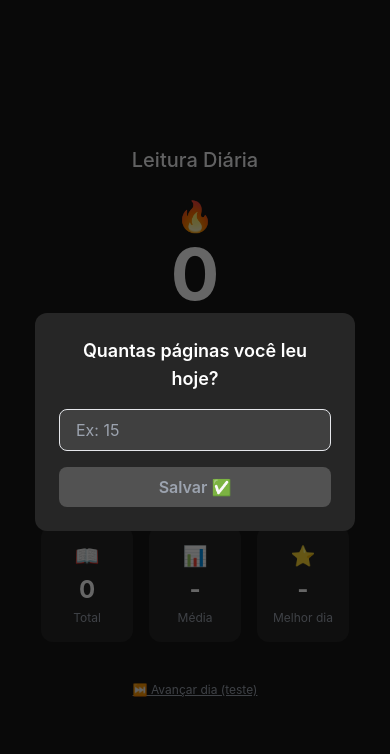
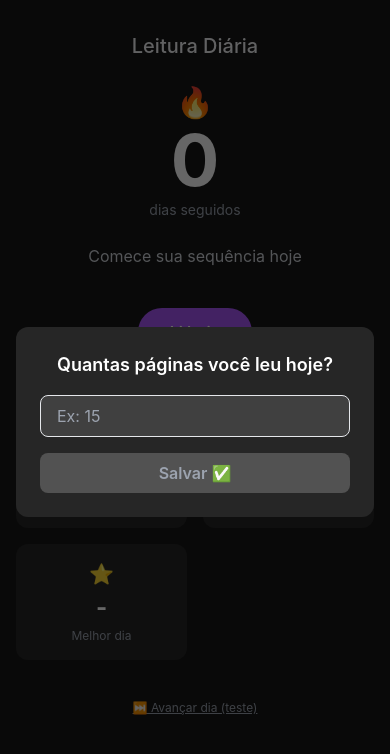
Before and after one commit to cggabriel12/Yomu-Nikki, a React (Create React App) app in the folder frontend/: page / in a window 390 px wide. Both pictures are taken after a click on the button "Li hoje". Shown: the top 754 px of the page. Built offline with nearby package versions, Linux system fonts and the light colour scheme.

Commit message:
arrumando responsividade

```diff
--- a/frontend/src/App.jsx
+++ b/frontend/src/App.jsx
@@ -62,20 +62,11 @@ useEffect(() => {
     );
   }, [streak, historico, diaAtual, carregado]);
 
-
-
-
-
-
-
-
-
   function abrirModal() {
     setModalAberto(true);
   }
 
   function salvarLeitura() {
-
     setStreak(streak + 1);
     setClick(true);
     setModalAberto(false);
@@ -85,7 +76,6 @@ useEffect(() => {
   function listaPaginas() {
     const marcarData = diaAtual
     const novo = {
-
       data: marcarData,
       paginas: Number(paginas)
     }
@@ -99,10 +89,7 @@ useEffect(() => {
 
     setDiaAtual(novaData);
     setClick(false);
-
   }
-
-
 
   function fazTudo() {
     salvarLeitura()
@@ -110,7 +97,8 @@ useEffect(() => {
   }
 
   return (
-    <div className="min-h-screen bg-neutral-900 flex items-center justify-center">
+    <div className="min-h-screen bg-neutral-900">
+      <div className="mx-auto max-w-lg px-4 py-8">
         <div className="flex flex-col items-center text-center gap-6">
 
           {/* Título */}
@@ -154,24 +142,10 @@ useEffect(() => {
             >
               Li hoje
             </button>
-
           )}
-        {/*<div className="text-gray-300 text-sm">
-          Total de páginas lidas: <span className="text-white">{totalPaginas}</span>
-        </div>
-         <div>
-          <ul className="text-gray-400 text-sm mt-4">
-            {historico.map((item, index) => (
-              <li key={index}>
-                 {item.data} —  {item.paginas} páginas
-              </li>
-            ))}
-          </ul>
-
-        </div>*/}
 
           {/* Estatísticas */}
-        <div className="mt-8 grid grid-cols-3 gap-4 w-full max-w-md">
+          <div className="mt-8 grid grid-cols-2 sm:grid-cols-3 gap-4 w-full">
 
             {/* Card 1 */}
             <div className="bg-neutral-800 rounded-xl p-4 flex flex-col items-center gap-1">
@@ -216,12 +190,13 @@ useEffect(() => {
           </button>
 
         </div>
+      </div>
 
       {/* MODAL */}
       {modalAberto && (
-        <div className="fixed inset-0 bg-black/60 flex items-center justify-center">
+        <div className="fixed inset-0 bg-black/60 flex items-center justify-center px-4">
 
-          <div className="bg-neutral-800 rounded-xl p-6 w-80 flex flex-col gap-4">
+          <div className="bg-neutral-800 rounded-xl p-6 w-full max-w-sm flex flex-col gap-4">
 
             <h2 className="text-white text-lg font-semibold text-center">
               Quantas páginas você leu hoje?
@@ -246,11 +221,9 @@ useEffect(() => {
                 focus:ring-purple-500
                 no-spinner border rounded p-2
               "
-
             />
 
             <button
-
               onClick={fazTudo}
               disabled={!paginasValidas}
               className={`
@@ -271,8 +244,6 @@ useEffect(() => {
         </div>
       )}
     </div>
-
-
   );
 }
 
```
Lines whose indentation alone changed are shown as unchanged.
